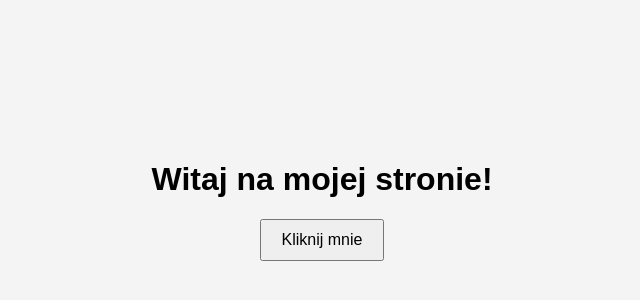
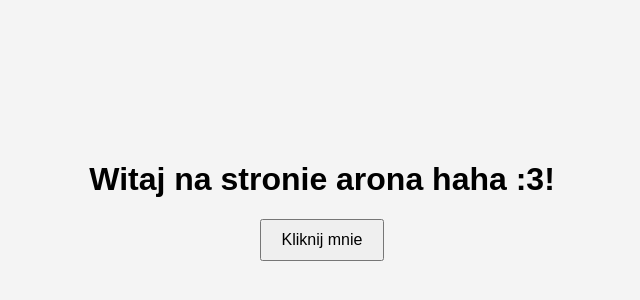
Before and after one commit to Ojrzan1234/Test, a plain HTML site: page index.html in a window 1280 px wide. Shown: the part 200-500 px from the top of the page, without its empty margins (318-958 px from the left). Drawn offline with Linux system fonts and the light colour scheme.

Commit message:
Update index.html

```diff
--- a/index.html
+++ b/index.html
@@ -9,7 +9,7 @@
 <body>
 
     <div class="container">
-        <h1>Witaj na mojej stronie!</h1>
+        <h1>Witaj na stronie arona haha :3!</h1>
         <button id="myButton">Kliknij mnie</button>
     </div>
 
```
